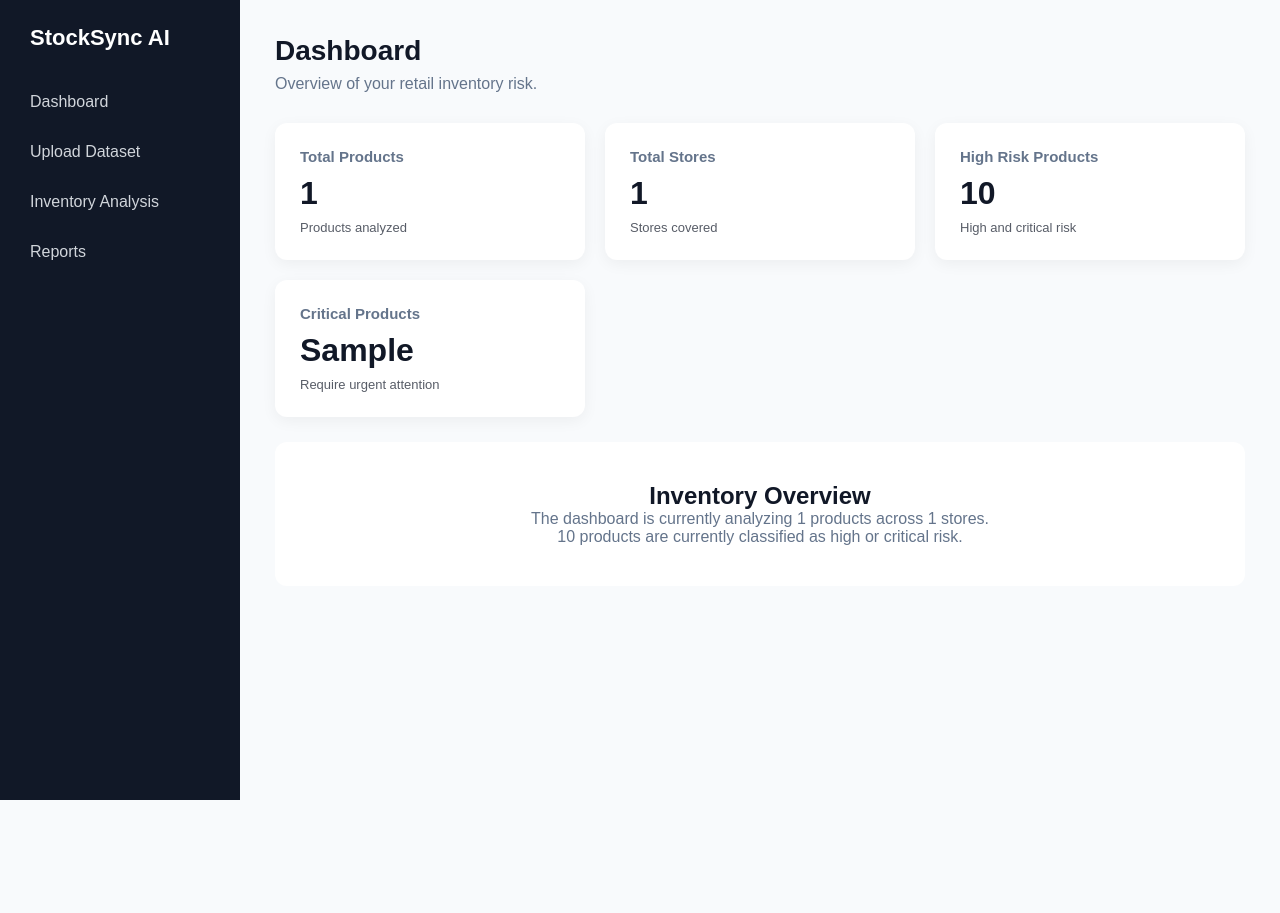
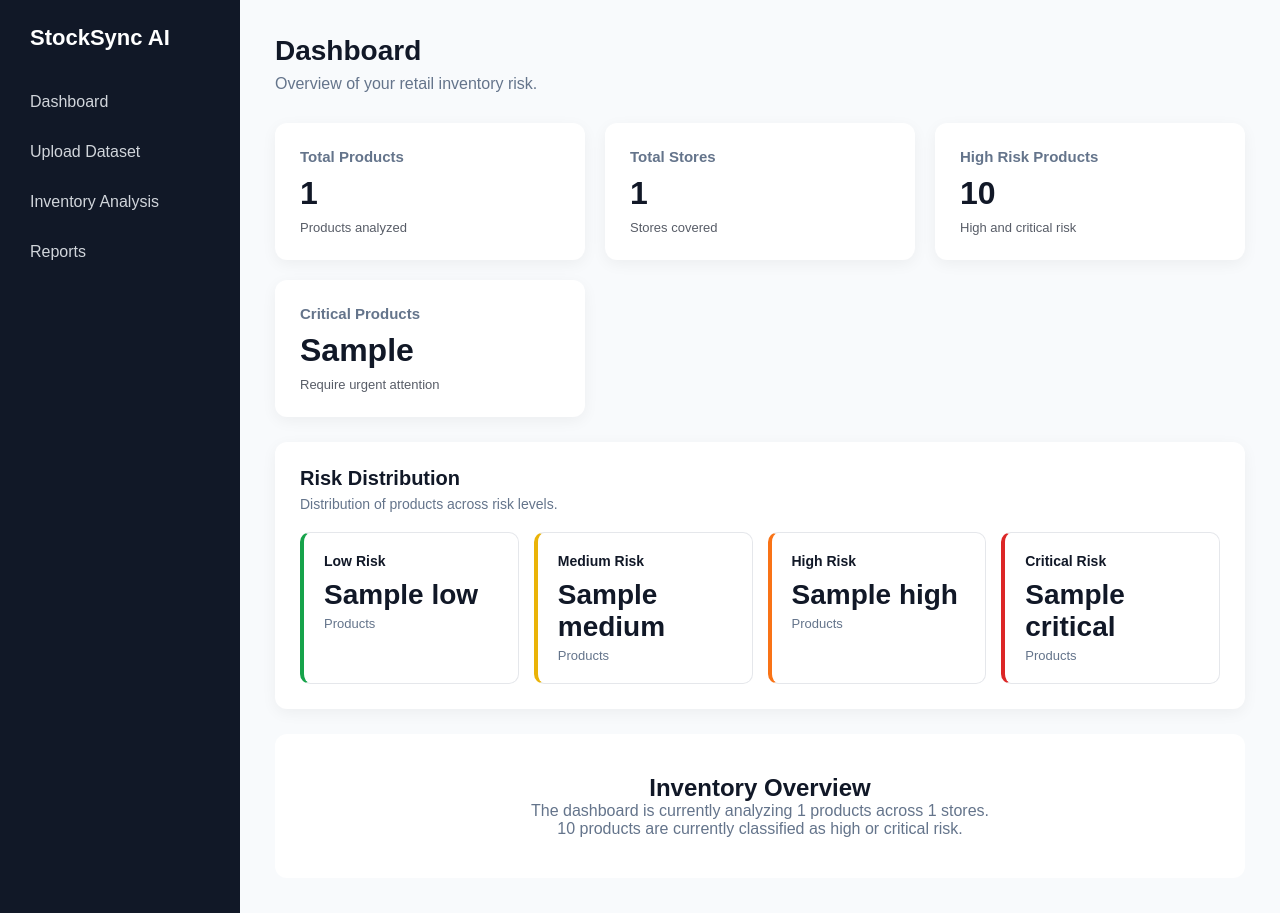
Before and after one commit to kalviumcommunity/S58-726-StockSync-AI-Retail-Inventory-Risk-Analyzer, a Flask app: template templates/dashboard.html in a window 1280 px wide. Before the commit the page ends 800 px from the top, so only its background shows below. Run offline with Flask 3, Linux system fonts and the light colour scheme; the template is opened without the code that fills it: most values are stand-ins (such as "Sample title", 1, 10 or a date in 2020).

Commit message:
feat: add risk distribution to dashboard

```diff
--- a/static/css/style.css
+++ b/static/css/style.css
@@ -182,3 +182,87 @@ body {
     font-size: 32px;
     font-weight: 700;
 }
+
+
+/* RISK DISTRIBUTION */
+
+.risk-section {
+    background: white;
+    padding: 25px;
+    border-radius: 12px;
+    margin-top: 25px;
+    box-shadow: 0 4px 15px rgba(0, 0, 0, 0.05);
+}
+
+.section-header {
+    margin-bottom: 20px;
+}
+
+.section-header h2 {
+    font-size: 20px;
+    margin-bottom: 6px;
+}
+
+.section-header p {
+    color: #64748b;
+    font-size: 14px;
+}
+
+.risk-grid {
+    display: grid;
+    grid-template-columns: repeat(4, 1fr);
+    gap: 15px;
+}
+
+.risk-card {
+    padding: 20px;
+    border-radius: 10px;
+    border: 1px solid #e5e7eb;
+}
+
+.risk-card h3 {
+    font-size: 14px;
+    margin-bottom: 10px;
+}
+
+.risk-number {
+    font-size: 28px;
+    font-weight: 700;
+    margin-bottom: 5px;
+}
+
+.risk-card p {
+    color: #64748b;
+    font-size: 13px;
+}
+
+.risk-low {
+    border-left: 4px solid #16a34a;
+}
+
+.risk-medium {
+    border-left: 4px solid #eab308;
+}
+
+.risk-high {
+    border-left: 4px solid #f97316;
+}
+
+.risk-critical {
+    border-left: 4px solid #dc2626;
+}
+
+
+/* RESPONSIVE RISK GRID */
+
+@media (max-width: 900px) {
+    .risk-grid {
+        grid-template-columns: repeat(2, 1fr);
+    }
+}
+
+@media (max-width: 600px) {
+    .risk-grid {
+        grid-template-columns: 1fr;
+    }
+}
--- a/templates/dashboard.html
+++ b/templates/dashboard.html
@@ -59,6 +59,8 @@
         </div>
 
 
+        <!-- KPI CARDS -->
+
         <div class="card-grid">
 
             <div class="card">
@@ -115,6 +117,73 @@
         </div>
 
 
+        <!-- RISK DISTRIBUTION -->
+
+        <div class="risk-section">
+
+            <div class="section-header">
+
+                <h2>Risk Distribution</h2>
+
+                <p>
+                    Distribution of products across risk levels.
+                </p>
+
+            </div>
+
+
+            <div class="risk-grid">
+
+                <div class="risk-card risk-low">
+                    <h3>Low Risk</h3>
+
+                    <div class="risk-number">
+                        {{ risk_summary.get('LOW', 0) }}
+                    </div>
+
+                    <p>Products</p>
+                </div>
+
+
+                <div class="risk-card risk-medium">
+                    <h3>Medium Risk</h3>
+
+                    <div class="risk-number">
+                        {{ risk_summary.get('MEDIUM', 0) }}
+                    </div>
+
+                    <p>Products</p>
+                </div>
+
+
+                <div class="risk-card risk-high">
+                    <h3>High Risk</h3>
+
+                    <div class="risk-number">
+                        {{ risk_summary.get('HIGH', 0) }}
+                    </div>
+
+                    <p>Products</p>
+                </div>
+
+
+                <div class="risk-card risk-critical">
+                    <h3>Critical Risk</h3>
+
+                    <div class="risk-number">
+                        {{ risk_summary.get('CRITICAL', 0) }}
+                    </div>
+
+                    <p>Products</p>
+                </div>
+
+            </div>
+
+        </div>
+
+
+        <!-- INVENTORY OVERVIEW -->
+
         <div class="placeholder">
 
             <h2>Inventory Overview</h2>
```
